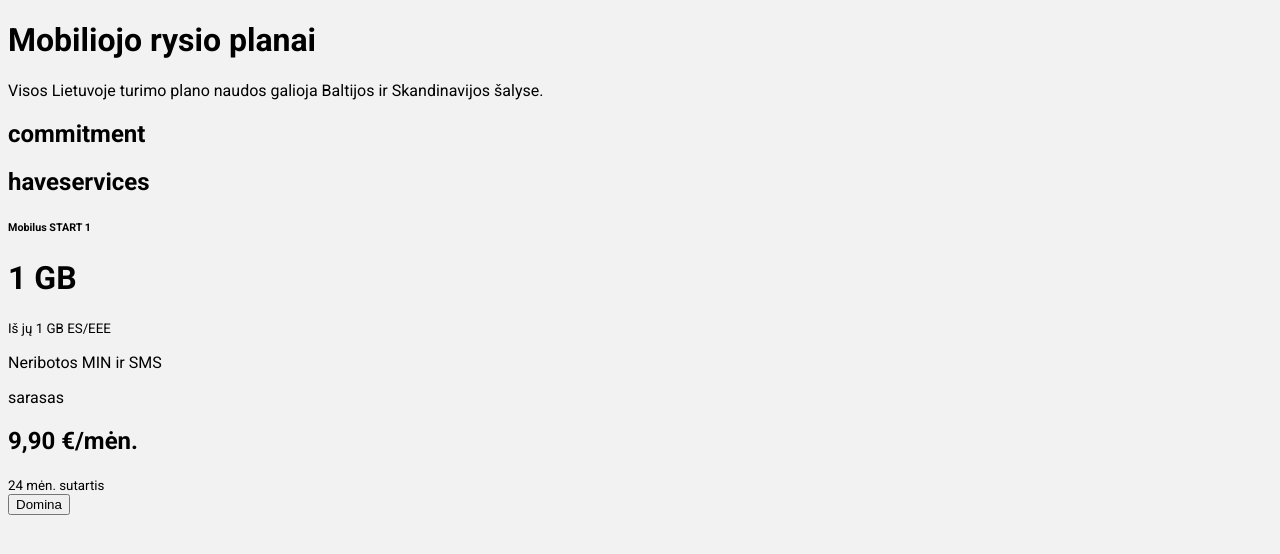
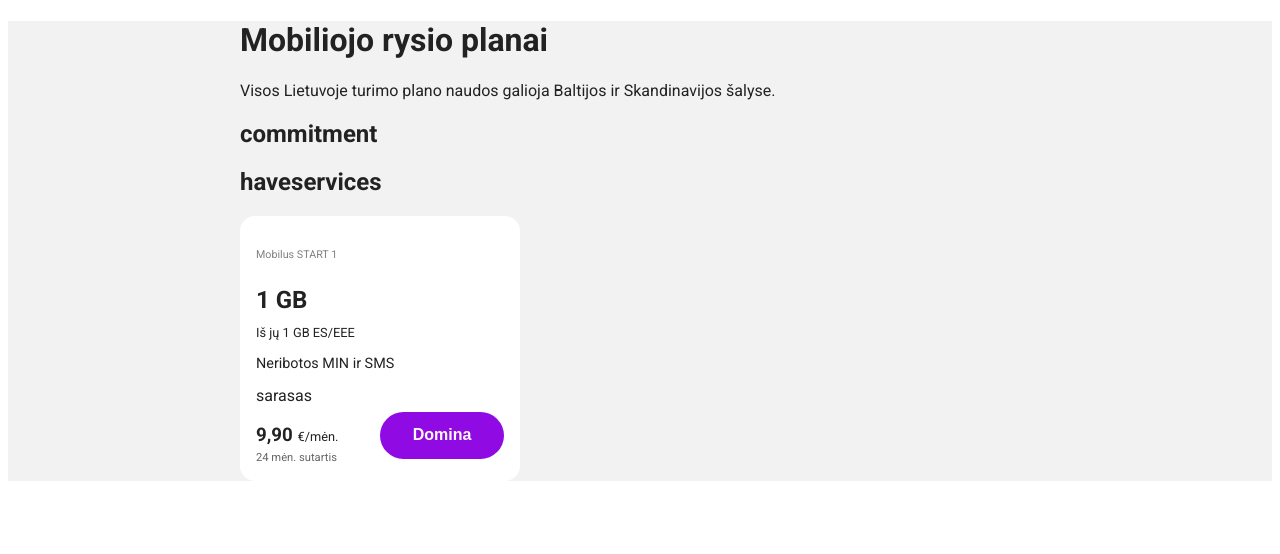
Before and after one commit to NeilaVait/mobile-plans, a React (Create React App) app: page / in a window 1280 px wide. Shown: the top 554 px of the page. Built offline with nearby package versions, Linux system fonts and the light colour scheme.

Commit message:
plan css till list

```diff
--- a/src/App.css
+++ b/src/App.css
@@ -1,17 +1,84 @@
 @import url('https://fonts.googleapis.com/css2?family=Roboto:wght@100;400;700&display=swap');
 
-/* common */
+/* reset */
 
 * {
   box-sizing: border-box;
 }
 
+/* common */
+
+.container {
+  max-width: 800px;
+  margin: 0 auto;
+}
+
+/* components */
+
 .App {
   font-family: 'Roboto', sans-serif;
+  background-color: #f2f2f2;
+  color: #222;
 }
 
-body {
-  background-color: #f2f2f2;
+.mobile-plan {
+  background-color: #fff;
+  /* temp */
+  max-width: 280px;
+  padding: 1rem;
+  border-radius: 15px;
+}
+
+.plan__header {
+  font-weight: normal;
+  color: grey;
+  margin-top: 1rem;
+}
+
+.plan__dataAllow {
+  margin-bottom: 0.5rem;
+}
+
+.plan__dataEu {
+  font-size: 0.8rem;
+}
+
+.plan__min-sms {
+  font-size: 0.9rem;
+}
+
+.plan__bottom {
+  display: flex;
+  align-items: center;
+}
+
+.bottom__price-part {
+  width: 50%;
+}
+
+.bottom__price {
+  margin-bottom: 0;
+}
+
+.bottom__price > span {
+  font-size: 0.8rem;
+  font-weight: normal;
+}
+
+.bottom__term {
+  font-size: 0.7rem;
+  color: rgba(51, 51, 51, 0.753);
+}
+
+.plan__cta {
+  width: 50%;
+  background-color: #900ae3;
+  color: snow;
+  border: none;
+  padding: 0.9rem 1rem;
+  border-radius: 50px;
+  font-size: medium;
+  font-weight: bold;
 }
 
 /* variables */
--- a/src/App.jsx
+++ b/src/App.jsx
@@ -13,6 +13,7 @@ class App extends Component {
   render() {
     return (
       <div className="App">
+        <div className="container">
           <h1>Mobiliojo rysio planai</h1>
           <p>Visos Lietuvoje turimo plano naudos galioja Baltijos ir Skandinavijos šalyse.</p>
           <div className="controls">
@@ -23,6 +24,7 @@ class App extends Component {
             <MobilePlan></MobilePlan>
           </main>
         </div>
+      </div>
     );
   }
 }
--- a/src/components/mobile-plan.jsx
+++ b/src/components/mobile-plan.jsx
@@ -7,14 +7,16 @@ class MobilePlan extends Component {
     return (
       <div className="mobile-plan">
         <h6 className="plan__header">Mobilus START 1</h6>
-        <h1 className="plan__dataAllow">1 GB</h1>
+        <h2 className="plan__dataAllow">1 GB</h2>
         <small className="plan__dataEu">Iš jų 1 GB ES/EEE</small>
         <p className="plan__min-sms">Neribotos MIN ir SMS</p>
         <div className="plan__features">sarasas</div>
         <div className="plan__bottom">
           <div className="bottom__price-part">
-            <h2>9,90 €/mėn.</h2>
-            <small>24 mėn. sutartis</small>
+            <h3 className="bottom__price">
+              9,90 <span>€/mėn.</span>{' '}
+            </h3>
+            <small className="bottom__term">24 mėn. sutartis</small>
           </div>
           <button className="plan__cta">Domina</button>
         </div>
```
Lines whose indentation alone changed are shown as unchanged.
